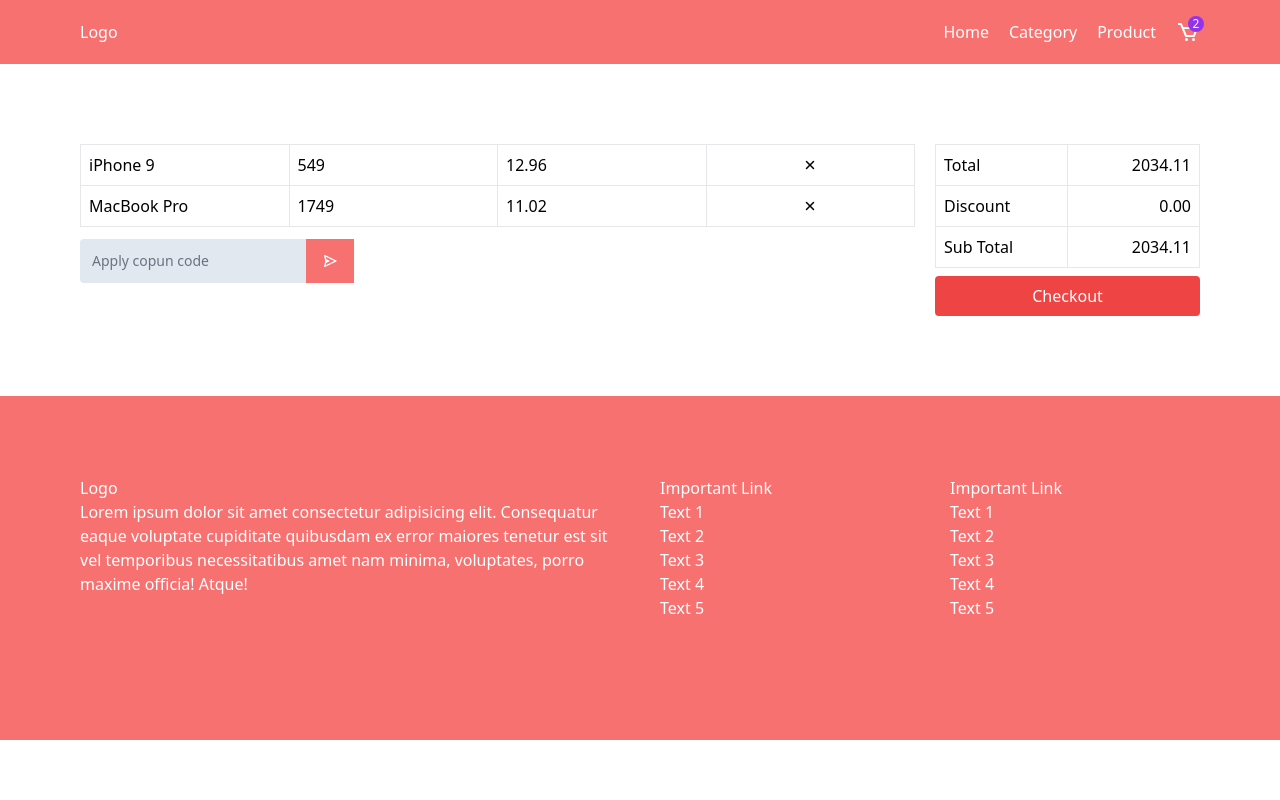
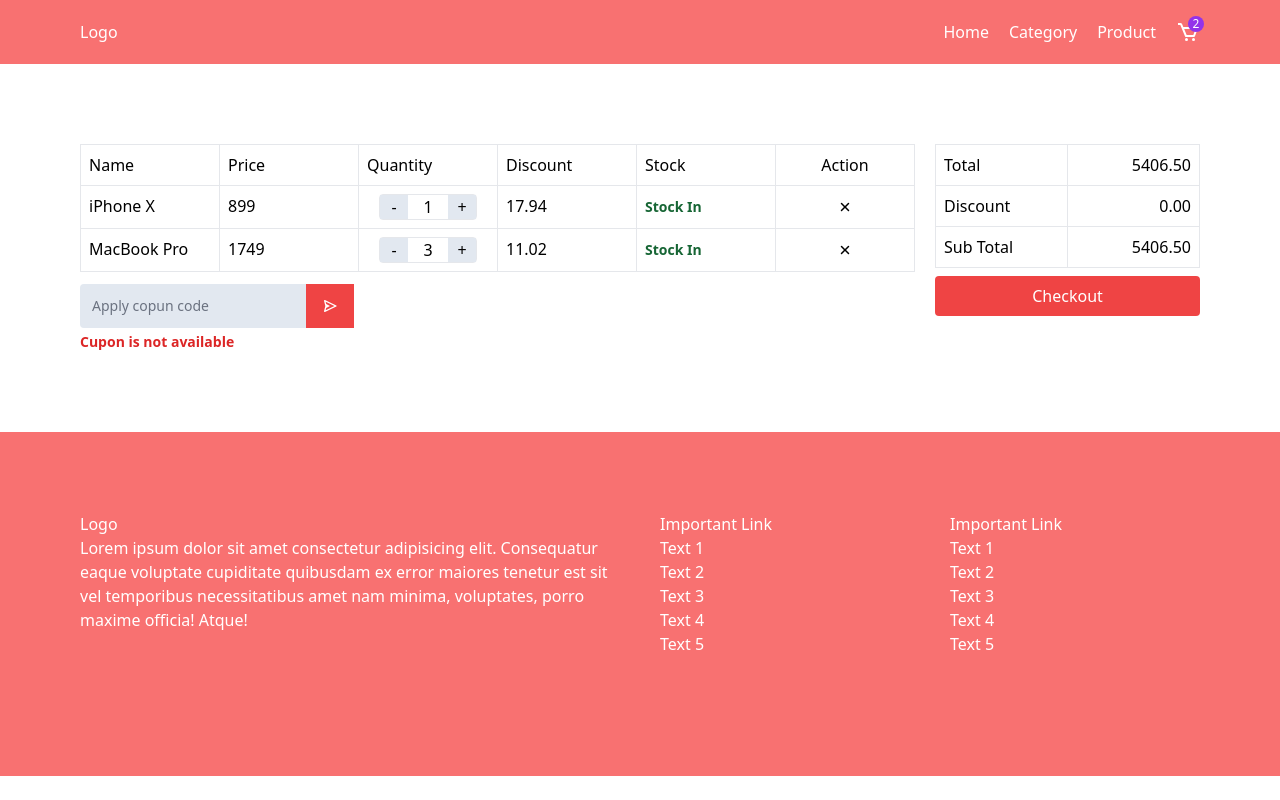
Before and after one commit to sahosmia/shop, a React (Vite) app: page /carts in a window 1280 px wide. Built offline with nearby package versions, Linux system fonts and the light colour scheme.

Commit message:
Add Multiple Cart Item Quantity => modify cartReducer, cartContext, type js, dummy data

```diff
--- /dev/null
+++ b/src/components/Cart/TotalCartCard.tsx
@@ -0,0 +1,42 @@
+import { CartProductType, CuponType } from "../../types";
+
+type PropsType = {
+  cartProducts: CartProductType[] ;
+  cuponAvailable: CuponType | null;
+};
+
+const TotalCartCard = ({ cartProducts, cuponAvailable }: PropsType) => {
+  // total amount
+  const totalAmount = cartProducts?.reduce((total: number, product) => {
+    const discountedPrice =
+      product.price - (product.price * product.discountPercentage) / 100;
+    return total + discountedPrice * product.quantity;
+  }, 0);
+
+  const cuponDiscount = () => {
+    if (cuponAvailable && totalAmount) {
+      return (totalAmount * cuponAvailable.discount) / 100;
+    }
+    return 0;
+  };
+  const subtotal = totalAmount && totalAmount - cuponDiscount();
+
+  return (
+    <div className="divide-y border">
+      <div className="flex divide-x">
+        <div className="flex-1 p-2">Total</div>
+        <div className="flex-1 p-2 text-end">{totalAmount.toFixed(2)}</div>
+      </div>
+      <div className="flex divide-x">
+        <div className="flex-1 p-2">Discount</div>
+        <div className="flex-1 p-2 text-end">{cuponDiscount().toFixed(2)}</div>
+      </div>
+      <div className="flex divide-x">
+        <div className="flex-1 p-2">Sub Total</div>
+        <div className="flex-1 p-2 text-end">{subtotal.toFixed(2)}</div>
+      </div>
+    </div>
+  );
+};
+
+export default TotalCartCard;
--- a/src/components/CartItem.tsx
+++ b/src/components/CartItem.tsx
@@ -1,18 +1,79 @@
-import { IoClose } from 'react-icons/io5';
-import { CardItemPropsType } from '../types';
+import { IoClose } from "react-icons/io5";
+import { CardItemPropsType } from "../types";
+import { productsData } from "../data/dummy";
+import { toast } from "react-toastify";
+import { useCartDispatchContext } from "../context/CartContext";
 
-const CartItem = ({ product, onDelete }: CardItemPropsType) => {
+const CartItem = ({ cartItem }: CardItemPropsType) => {
+  const dispatch = useCartDispatchContext() ?? (() => {});
+
+  const product = productsData.find((item) => item.id === cartItem.productId);
+
   if (!product) {
     return null;
   }
+  // handle delete
+  const onDelete = () => {
+    dispatch({
+      type: "DELETE_CART",
+      productId: cartItem.productId,
+    });
+    toast.success(`delete ${cartItem.productId}`);
+  };
+
+  const handleUpdateQuantity = (type: "plus" | "minus") => {
+    if (type === "minus" && cartItem.quantity === 1) {
+      return;
+    }
+    if (type === "plus" && product?.stock === cartItem.quantity - 1) {
+      return;
+    }
+
+    dispatch({
+      type: "UPDATE_QUANTITY_CART",
+      id: cartItem.id,
+      quantity: type === "plus" ? cartItem.quantity + 1 : cartItem.quantity - 1,
+    });
+  };
+
   return (
     <div className="flex divide-x">
-      <div className="flex-1 p-2">{product.title}</div>
-      <div className="flex-1 p-2">{product.price}</div>
-      <div className="flex-1 p-2">{product.discountPercentage}</div>
-      <div className="flex-1 p-2 flex justify-center"><button onClick={()=> onDelete(product.id)} className="border-none"><IoClose/></button></div>
+      <div className="flex-1 p-2">{product?.title}</div>
+      <div className="flex-1 p-2">{product?.price}</div>
+      <div className="flex-1 p-2 flex gap-3 place-content-center">
+        <div className="rounded border">
+          <button
+            className="bg-slate-200 w-7"
+            onClick={() => handleUpdateQuantity("minus")}
+          >
+            -
+          </button>
+          <span className="w-10 inline-block text-center">
+            {cartItem.quantity}
+          </span>
+          <button
+            className=" bg-slate-200 w-7 "
+            onClick={() => handleUpdateQuantity("plus")}
+          >
+            +
+          </button>
+        </div>
+      </div>
+      <div className="flex-1 p-2">{product?.discountPercentage}</div>
+      <div className="flex-1 p-2">
+        {cartItem.quantity > product?.stock ? (
+          <span className="text-sm text-red-800 font-semibold">Stock Out</span>
+        ) : (
+          <span className="text-sm text-green-800 font-semibold">Stock In</span>
+        )}
+      </div>
+      <div className="flex-1 p-2 flex justify-center">
+        <button onClick={onDelete} className="border-none">
+          <IoClose />
+        </button>
+      </div>
     </div>
   );
 };
 
-export default CartItem
+export default CartItem;
--- a/src/components/ProductList.tsx
+++ b/src/components/ProductList.tsx
@@ -13,7 +13,9 @@ const ProductList = ({ products }: ProductsPropsType) => {
   const handleAddtoCart = (id: number) => {
     dispatch({
       type: "ADD_CART",
-      id,
+      id:id,
+      productId:id,
+      quantity:1
     });
     toast.success("add success");
   };
--- a/src/components/layouts/Header.tsx
+++ b/src/components/layouts/Header.tsx
@@ -1,9 +1,10 @@
 import { BiCart } from "react-icons/bi";
 import { Link } from "react-router-dom";
 import { useCartContext } from "../../context/CartContext";
+import { CartItemType } from "../../types";
 
 const Header = () => {
-  const { carts }: { carts: number[] } = useCartContext() ?? { carts: [] };
+  const { carts }: { carts: CartItemType[] } = useCartContext() ?? { carts: [] };
 
   return (
     <header className="bg-primary-400 text-white h-16">
--- a/src/data/dummy.ts
+++ b/src/data/dummy.ts
@@ -114,7 +114,10 @@ export const cupons = [
   },
 ];
 
-export const cartsData = [1, 6];
+export const cartsData = [
+  { id: 1, productId: 2, quantity: 1 },
+  { id: 2, productId: 6, quantity: 3 },
+];
 
 export const productsData = [
   {
@@ -124,7 +127,7 @@ export const productsData = [
     price: 549,
     discountPercentage: 12.96,
     rating: 4.69,
-    stock: 94,
+    stock: 4,
     brand: "Apple",
     category: "smartphones",
     thumbnail: "https://cdn.dummyjson.com/product-images/1/thumbnail.jpg",
@@ -144,7 +147,7 @@ export const productsData = [
     price: 899,
     discountPercentage: 17.94,
     rating: 4.44,
-    stock: 34,
+    stock: 4,
     brand: "Apple",
     category: "smartphones",
     thumbnail: "https://cdn.dummyjson.com/product-images/2/thumbnail.jpg",
--- a/src/pages/CartPage.tsx
+++ b/src/pages/CartPage.tsx
@@ -1,63 +1,62 @@
 import { Helmet } from "react-helmet";
 import { cupons, productsData } from "../data/dummy";
 import CartItem from "../components/CartItem";
-import { toast } from "react-toastify";
-import { useState } from "react";
+import { useEffect, useState } from "react";
 import { BiSend } from "react-icons/bi";
-import { useCartContext, useCartDispatchContext } from "../context/CartContext";
-import { CuponType } from "../types";
+import { useCartContext } from "../context/CartContext";
+import { CartItemType, CuponType } from "../types";
+import TotalCartCard from "../components/Cart/TotalCartCard";
 
 const CartPage = () => {
-  const { carts }: { carts: number[] } = useCartContext() ?? { carts: [] };
-  const dispatch = useCartDispatchContext() ?? (() => {}); // Assign the context value or a dummy function as a fallback
+  const { carts }: { carts: CartItemType[] } = useCartContext() ?? {
+    carts: [],
+  };
 
-  const [cupon, setCupon] = useState("");
-  const [cuponError, setCuponError] = useState("");
-  const [cuponAvailable, setCuponAvailable] = useState<CuponType | null>(null);
-
-  // get Product item  from products by product id
-  const cartProducts = productsData.filter((product) =>
-    carts.includes(product.id)
+  const [coupon, setCoupon] = useState("");
+  const [couponError, setCouponError] = useState("");
+  const [couponAvailable, setCouponAvailable] = useState<CuponType | null>(
+    null
   );
 
-  // total amount
-  const totalAmount = cartProducts.reduce((total, product) => {
-    const discountedPrice =
-      product.price - (product.price * product.discountPercentage) / 100;
-    return total + discountedPrice;
-  }, 0);
+  useEffect(() => {
+    const savedCoupon = localStorage.getItem("coupon");
+    if (savedCoupon) {
+      setCoupon(savedCoupon);
+    }
 
-  const cuponDiscount = () => {
-    if (cuponAvailable) {
-      return (totalAmount * cuponAvailable.discount) / 100;
+    const couponExits = cupons.find((item) => item.code === savedCoupon);
+
+    if (couponExits) {
+      setCouponAvailable(couponExits);
+    } else {
+      setCouponError("Cupon is not available");
     }
-    return 0;
-  };
-  const subtotal = totalAmount - cuponDiscount();
+  }, []);
 
-  // handle delete
-  const onDelete = (id: number) => {
-    dispatch({
-      type: "DELETE_CART",
-      id,
-    });
-    toast.success(`delete ${id}`);
-  };
+  const cartProducts = carts.map((cart) => {
+    const data = productsData.find((item) => item.id === cart.productId);
+    if (data) {
+      return { ...data, quantity: cart.quantity };
+    } else {
+      throw new Error(`Product with ID ${cart.productId} not found.`);
+    }
+  });
 
   // handle Cupon
   const handleCupon = () => {
-    setCuponError("");
-    setCuponAvailable(null);
-    if (cupon !== "") {
-      const cuponExits = cupons.find((item) => item.code === cupon);
-      if (cuponExits) {
-        setCuponAvailable(cuponExits);
+    setCouponError("");
+    setCouponAvailable(null);
+    if (coupon !== "") {
+      const couponExits = cupons.find((item) => item.code === coupon);
+      if (couponExits) {
+        setCouponAvailable(couponExits);
       } else {
-        setCuponError("Cupon is not available");
+        setCouponError("Cupon is not available");
       }
     } else {
-      setCuponError("your cupon is empthy");
+      setCouponError("your cupon is empthy");
     }
+    localStorage.setItem("coupon", coupon);
   };
 
   return (
@@ -69,67 +68,55 @@ const CartPage = () => {
 
       <section className="py-20">
         <div className="container grid grid-cols-12 gap-5">
-          {cartProducts.length > 0 ? (
+          {carts.length > 0 ? (
             <>
               <div className="col-span-9">
                 <div className="divide-y border">
-                  {cartProducts.map((c) => (
-                    <CartItem key={c.id} product={c} onDelete={onDelete} />
+                  <div className="flex divide-x">
+                    <div className="flex-1 p-2">Name</div>
+                    <div className="flex-1 p-2">Price</div>
+                    <div className="flex-1 p-2">Quantity</div>
+                    <div className="flex-1 p-2">Discount</div>
+                    <div className="flex-1 p-2">Stock</div>
+                    <div className="flex-1 p-2 flex justify-center">Action</div>
+                  </div>
+                  {carts.map((cartItem) => (
+                    <CartItem key={cartItem.id} cartItem={cartItem} />
                   ))}
                 </div>
 
                 <div className="flex mt-3 rounded overflow-hidden">
                   <input
                     type="text"
-                    value={cupon}
-                    onChange={(e) => setCupon(e.target.value)}
+                    value={coupon}
+                    onChange={(e) => setCoupon(e.target.value)}
                     placeholder="Apply copun code"
                     className="border-none bg-slate-200 text-sm p-3"
                   />
                   <button
                     type="button"
                     onClick={handleCupon}
-                    disabled
-                    className={`bg-primary-500 cursor-pointer px-4 overflow-hidden text-white ${
-                      cupon === "" &&
-                      "disabled:bg-primary-400 disabled:cursor-not-allowed"
-                    }`}
+                    className="bg-primary-500 cursor-pointer px-4 overflow-hidden text-white"
                   >
                     <BiSend />
                   </button>
                 </div>
-                {cuponError !== "" && (
+                {couponError !== "" && (
                   <div className="text-red-600 text-sm font-semibold pt-1">
-                    {cuponError}{" "}
+                    {couponError}
                   </div>
                 )}
-                {cuponAvailable && (
+                {couponAvailable && (
                   <div className="text-green-600 text-sm font-semibold pt-1">
                     Your cupon code is available !!
                   </div>
                 )}
               </div>
               <div className=" col-span-3">
-                <div className="divide-y border">
-                  <div className="flex divide-x">
-                    <div className="flex-1 p-2">Total</div>
-                    <div className="flex-1 p-2 text-end">
-                      {totalAmount.toFixed(2)}
-                    </div>
-                  </div>
-                  <div className="flex divide-x">
-                    <div className="flex-1 p-2">Discount</div>
-                    <div className="flex-1 p-2 text-end">
-                      {cuponDiscount().toFixed(2)}
-                    </div>
-                  </div>
-                  <div className="flex divide-x">
-                    <div className="flex-1 p-2">Sub Total</div>
-                    <div className="flex-1 p-2 text-end">
-                      {subtotal.toFixed(2)}
-                    </div>
-                  </div>
-                </div>
+                <TotalCartCard
+                  cartProducts={cartProducts}
+                  cuponAvailable={couponAvailable}
+                />
 
                 <button className="bg-primary-500 text-white w-full py-2 mt-2 rounded">
                   Checkout
--- a/src/reducer/CartReducer.ts
+++ b/src/reducer/CartReducer.ts
@@ -1,20 +1,55 @@
+import { CartItemType, CartReducerAction } from "../types";
 
-type State = number[];
-
- type Action =
-  | { type: "ADD_CART"; id: number }
-  | { type: "DELETE_CART"; id: number };
-
-
-export const cartReducer = (state: State, action: Action) : State => {
+export const cartReducer = (
+  state: CartItemType[],
+  action: CartReducerAction
+): CartItemType[] => {
+  // checkExists is declear beacuse switch block is not support to declear any variable
+  let checkExists;
 
   switch (action.type) {
+    // Add to cart by product item
     case "ADD_CART":
-      return [...state, action.id];
+      // check this product is added or not in cart
+      checkExists = state.find((item) => item.productId === action.productId);
+
+      if (checkExists) {
+        // checkExists is true && increment the quantity property
+        return state.map((item) => {
+          if (item.id === action.id) {
+            return { ...item, quantity: action.quantity + item.quantity };
+          }
+
+          return item;
+        });
+      } else {
+        // checkexists  is false & add new cart item
+        return [
+          ...state,
+          {
+            id: action.id,
+            productId: action.productId,
+            quantity: action.quantity,
+          },
+        ];
+      }
+
+    // increment or decrement cart item quantity in cart page
+    case "UPDATE_QUANTITY_CART":
+      return state.map((item) => {
+        if (item.id === action.id) {
+          return { ...item, quantity: action.quantity };
+        }
+
+        return item;
+      });
+
+    // delete cart item
     case "DELETE_CART":
-      return state.filter((item) => item !== action.id);
+      return state.filter((item) => item.productId !== action.productId);
+
+    // default case
     default:
       throw new Error("Unsupported action type");
   }
-
 };
--- a/src/utils/index.ts
+++ b/src/utils/index.ts
@@ -1,3 +1,9 @@
+
+
+
+
+
+
 export const getDiscountPrice = (price: number, discountRate: number) => {
   return (price - (price * discountRate) / 100).toFixed(2);
 };
```
Also changed, not shown: src/components/layouts/Footer.tsx (+10 -10 lines), src/context/CartContext.tsx (+5 -8 lines), src/types/index.ts (+23 -14 lines).
